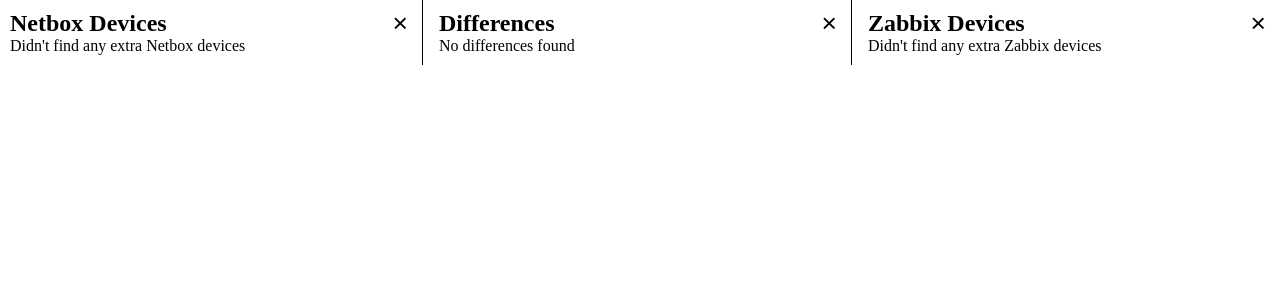
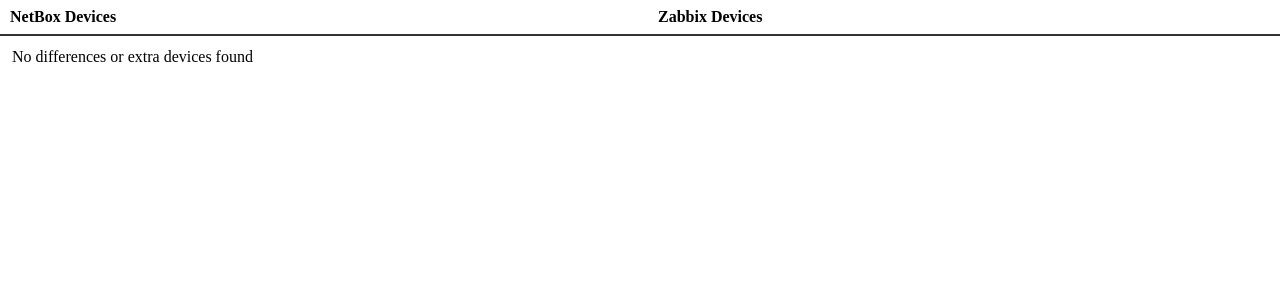
Before and after one commit to LukacMatej/netbox_zabbix_comparator, a FastAPI app: template templates/compare_output.html in a window 1280 px wide. Shown: the top 300 px of the page. Run offline with FastAPI, Linux system fonts and the light colour scheme; the template is opened without the code that fills it, so the values that code supplies are empty; parts of the project's set-up code (start-up, migrations or seed data) failed here and were passed over.

Commit message:
Render output as table, with highlighting differences

```diff
--- a/app/compare/service/compare_service.py
+++ b/app/compare/service/compare_service.py
@@ -623,7 +623,6 @@ def compare_devices(
     return different_devices, nb_devices, zb_devices
 
 def compare(
-    hostgroup_filter: str,
 ) -> Exception | tuple[list[device_difference_model], list[device_model], list[device_model]]:
     """
     Compare devices between Netbox and Zabbix systems.
@@ -651,7 +650,7 @@ def compare(
         return Exception(nb_device_list)
     log.logger.debug("Netbox Devices:")
     log.logger.debug(ds.print_devices(nb_device_list))
-    zb_device_list: list[device_model] | str = ds.get_zb_devices(zb_key, zb_ip, hostgroup_filter)
+    zb_device_list: list[device_model] | str = ds.get_zb_devices(zb_key, zb_ip)
     if isinstance(zb_device_list, str):
         log.logger.error("Error: %s", zb_device_list)
         return Exception(zb_device_list)
--- a/server.py
+++ b/server.py
@@ -66,7 +66,6 @@ if proxy_root_path and not proxy_root_path.startswith("/"):
     proxy_root_path = "/" + proxy_root_path
 app = FastAPI(root_path=proxy_root_path, title="NetBox Zabbix Compare")
 templates = Jinja2Templates(directory="templates")
-filter_hostgroup = ""
 
 def dict_to_address(data: dict) -> Address:
     return Address(address=data["address"], dns_name=data["dns_name"])
@@ -182,37 +181,18 @@ def test(request: Request) -> HTMLResponse:
     """
     netbox_url: str | None = os.environ.get("NETBOX_IP")
     zabbix_url: str | None = os.environ.get("ZABBIX_IP")
+    excluded_hostgroups: str = os.environ.get("EXCLUDED_HOSTGROUPS", "")
     return templates.TemplateResponse(
         request,
         "index.html",
-        {"request": request, "netbox_url": netbox_url, "zabbix_url": zabbix_url},
+        {
+            "request": request,
+            "netbox_url": netbox_url,
+            "zabbix_url": zabbix_url,
+            "excluded_hostgroups": excluded_hostgroups,
+        },
         status_code=200,
     )
-
-@app.get("/zabbix_hostgroups", name="zabbix_hostgroups", response_class=HTMLResponse)
-def zabbix_hostgroups(request: Request) -> HTMLResponse:
-    """Returns the nav-bar dropdown partial listing all Zabbix hostgroups."""
-    hostgroups = ss.list_zabbix_hostgroups()
-    error = hostgroups if isinstance(hostgroups, str) else None
-    return templates.TemplateResponse(
-        request,
-        "hostgroup_dropdown_content.html",
-        {"hostgroups": [] if error else hostgroups, "error": error},
-        status_code=200,
-    )
-
-@app.post("/select_hostgroup", name="select_hostgroup", response_class=PlainTextResponse)
-async def select_hostgroup(request: Request) -> Response:
-    """Sets the hostgroup to exclude, used by run_compare/run_compare_sync."""
-    global filter_hostgroup
-    try:
-        payload = await request.json()
-    except ValueError:
-        return PlainTextResponse("Invalid or missing JSON body", status_code=400)
-
-    filter_hostgroup = payload.get("hostgroup") or ""
-    log.logger.info("Selected Zabbix hostgroup: %s", filter_hostgroup)
-    return PlainTextResponse("OK", status_code=200)
 
 @app.post(
     "/delete_zabbix_device", name="delete_zabbix_device", response_class=HTMLResponse
@@ -334,9 +314,7 @@ def run_compare(request: Request) -> Response:
     zabbix_ip: str | None = os.environ.get("ZABBIX_IP")
     compare_output: (
         Exception | tuple[list[DeviceDifference], list[Device], list[Device]]
-    ) = ct.compare(
-        hostgroup_filter=filter_hostgroup
-    )
+    ) = ct.compare()
     if isinstance(compare_output, Exception):
         return PlainTextResponse(str(compare_output), status_code=500)
     differences: list[DeviceDifference] = compare_output[0]
@@ -408,9 +386,7 @@ def run_compare_sync(request: Request) -> Response:
     zabbix_ip: str | None = os.environ.get("ZABBIX_IP")
     compare_output: (
         Exception | tuple[list[DeviceDifference], list[Device], list[Device]]
-    ) = ct.compare(
-    	hostgroup_filter=filter_hostgroup
-    )
+    ) = ct.compare()
     if isinstance(compare_output, Exception):
         return PlainTextResponse(str(compare_output), status_code=500)
     differences: list[DeviceDifference] = compare_output[0]
--- a/templates/compare_output_content.html
+++ b/templates/compare_output_content.html
@@ -141,18 +141,199 @@
 		background-color: lightgreen;
 		border-radius: 2px;
 	}
+	.compare-table {
+		display: flex;
+		flex-direction: column;
+		--nb-col-width: 50%;
+		--zb-col-width: 50%;
+	}
+	.compare-header-row {
+		display: flex;
+		gap: 6px;
+		font-weight: bold;
+		padding: 8px 10px;
+		border-bottom: 2px solid #333;
+		position: sticky;
+		top: 0;
+		background: #fff;
+		z-index: 1;
+	}
+	.compare-header-cell {
+		flex: 0 0 var(--nb-col-width);
+		cursor: pointer;
+		user-select: none;
+	}
+	.compare-header-cell[data-col="zb"] {
+		flex-basis: var(--zb-col-width);
+	}
+	.compare-col-resizer {
+		flex: 0 0 6px;
+		cursor: col-resize;
+		background: transparent;
+	}
+	.compare-col-resizer:hover,
+	.compare-col-resizer.active {
+		background: #ccc;
+	}
+	.compare-section-label {
+		font-weight: bold;
+		font-size: 1.1em;
+		padding: 12px 10px 4px;
+	}
+	.compare-row {
+		display: flex;
+		flex-direction: column;
+		padding: 10px;
+		border-bottom: 1px solid #ddd;
+	}
+	.compare-row-cells {
+		display: flex;
+		gap: 6px;
+		align-items: flex-start;
+	}
+	.cell {
+		padding: 6px 10px;
+		min-width: 0;
+	}
+	.cell-nb {
+		flex: 0 0 var(--nb-col-width);
+	}
+	.cell-zb {
+		flex: 0 0 var(--zb-col-width);
+	}
+	.cell-empty {
+		color: #888;
+		font-style: italic;
+	}
+	.compare-table.hide-nb .cell-nb,
+	.compare-table.hide-nb .compare-header-cell[data-col="nb"] {
+		display: none;
+	}
+	.compare-table.hide-zb .cell-zb,
+	.compare-table.hide-zb .compare-header-cell[data-col="zb"] {
+		display: none;
+	}
+	.compare-table.hide-nb .cell-zb,
+	.compare-table.hide-zb .cell-nb {
+		flex: 1 1 auto;
+	}
+	.row--diff {
+		background: #fff8d6;
+	}
+	.row--create {
+		background: #e6f9ec;
+	}
+	.row--delete {
+		background: #fdecea;
+	}
+	.cell-actions {
+		text-align: center;
+		margin-top: 10px;
+	}
 </style>
-<div class="container">
-	<div class="column">
-		<div class="header">Netbox Devices<button type="button" class="col-hide-btn" title="Hide column">&times;</button></div>
+<div class="compare-table" id="compare-table">
+	<div class="compare-header-row">
+		<div class="compare-header-cell" data-col="nb" title="Click to hide/show column">NetBox Devices</div>
+		<div class="compare-col-resizer" id="compare-col-resizer"></div>
+		<div class="compare-header-cell" data-col="zb" title="Click to hide/show column">Zabbix Devices</div>
+	</div>
+
+	{% if differences %}
+	<div class="compare-section-label">Differences (update Zabbix)</div>
+	{% for difference in differences %}
+	{% set diff_text = ' ' + (difference.differences[0] | join(' ')) + ' ' %}
+	<div class="compare-row row--diff">
+		<div class="compare-row-cells">
+			<div class="cell cell-nb">
+				<p><strong>{{ diff_html(difference.zb_device.name, difference.nb_device.name, 'new') if ' name ' in diff_text else difference.nb_device.name }}</strong></p>
+				<div>Interfaces:</div>
+				{% for interface in difference.nb_device.interfaces %}
+				{% set zb_iface = safe_index(difference.zb_device.interfaces, loop.index0) %}
+				<div class="tab-interface">
+					<p>Port Type: {% if
+					interface.port_type %} {{ diff_html(zb_iface.port_type if zb_iface else '', interface.port_type, 'new') if ' port_type ' in diff_text else interface.port_type }} {% else %} None
+					{% endif %}</p>
+				</div>
+				<div class="tab-interface">Addresses:</div>
+				{% for address in interface.addresses %}
+				{% set zb_addr = safe_index(zb_iface.addresses, loop.index0) if zb_iface else none %}
+				<div class="tab-address">
+					{% if address.address %}<p>IP address: {{ diff_html(zb_addr.address if zb_addr else '', address.address, 'new') if ' address ' in diff_text else address.address }}</p>
+					{% endif %}
+					{% if address.dns_name %}<p>DNS Name: {{ diff_html(zb_addr.dns_name if zb_addr else '', address.dns_name, 'new') if ' dns_name ' in diff_text else address.dns_name }}</p>
+					{% endif %}
+				</div>
+				{% endfor %} {% endfor %}
+				<p>
+					Hostgroup: {{ diff_html(difference.zb_device.hostgroup, difference.nb_device.hostgroup, 'new') if ' hostgroup ' in diff_text else difference.nb_device.hostgroup }}</p>
+				{% if difference.nb_device.description %}
+					<p>Description: {{ diff_html(difference.zb_device.description, difference.nb_device.description, 'new') if ' description ' in diff_text else difference.nb_device.description }}</p>
+				{% endif %}
+				<p>Status: {{ diff_html(difference.zb_device.status, difference.nb_device.status, 'new') if ' status ' in diff_text else difference.nb_device.status }}</p>
+				<p>Templates: {{ diff_html(difference.zb_device.templates, difference.nb_device.templates, 'new') if ' templates ' in diff_text else difference.nb_device.templates }}</p>
+			</div>
+			<div class="cell cell-zb">
+				<p><strong>{{ diff_html(difference.zb_device.name, difference.nb_device.name, 'old') if ' name ' in diff_text else difference.zb_device.name }}</strong></p>
+				<div>Interfaces:</div>
+				{% for interface in difference.zb_device.interfaces %}
+				{% set nb_iface = safe_index(difference.nb_device.interfaces, loop.index0) %}
+				<div class="tab-interface">
+					<p>Port Type: {% if
+					interface.port_type %} {{ diff_html(interface.port_type, nb_iface.port_type if nb_iface else '', 'old') if ' port_type ' in diff_text else interface.port_type }} {% else %} None
+					{% endif %}</p>
+				</div>
+				<div class="tab-interface">Addresses:</div>
+				{% for address in interface.addresses %}
+				{% set nb_addr = safe_index(nb_iface.addresses, loop.index0) if nb_iface else none %}
+				<div class="tab-address">
+					{% if address.address %}<p>IP address: {{ diff_html(address.address, nb_addr.address if nb_addr else '', 'old') if ' address ' in diff_text else address.address }}</p>
+					{% endif %}
+					{% if address.dns_name %}<p>DNS Name: {{ diff_html(address.dns_name, nb_addr.dns_name if nb_addr else '', 'old') if ' dns_name ' in diff_text else address.dns_name }}</p>
+					{% endif %}
+				</div>
+				{% endfor %} {% endfor %}
+				<p>
+					Hostgroup: {{ diff_html(difference.zb_device.hostgroup, difference.nb_device.hostgroup, 'old') if ' hostgroup ' in diff_text else difference.zb_device.hostgroup }}</p>
+				{% if difference.zb_device.description %}
+					<p>Description: {{ diff_html(difference.zb_device.description, difference.nb_device.description, 'old') if ' description ' in diff_text else difference.zb_device.description }}</p>
+				{% endif %}
+				<p>Status: {{ diff_html(difference.zb_device.status, difference.nb_device.status, 'old') if ' status ' in diff_text else difference.zb_device.status }}</p>
+				<p>Templates: {{ diff_html(difference.zb_device.templates, difference.nb_device.templates, 'old') if ' templates ' in diff_text else difference.zb_device.templates }}</p>
+			</div>
+		</div>
+		<div class="cell-actions">
+			<div class="button-create">
+				<button
+					type="button"
+					hx-post="{{ url_for('synchronize_zabbix_device') }}"
+					hx-vals='{{ difference_to_dict(difference) | tojson }}'
+					hx-ext="json-enc"
+					hx-target="this"
+					hx-swap="outerHTML"
+					hx-indicator="#comparison-loading"
+					hx-push-url="false"
+				>
+					<strong
+						>Synchronize Zabbix Device
+					</strong>
+				</button>
+			</div>
+		</div>
+	</div>
+	{% endfor %}
+	{% endif %}
+
 	{% if netbox_devices %}
-		<div class="lines">
+	<div class="compare-section-label">NetBox-only (create in Zabbix)</div>
 	{% for device in netbox_devices %}
-			<div><strong>{{ device.name }}</strong></div>
+	<div class="compare-row row--create">
+		<div class="compare-row-cells">
+			<div class="cell cell-nb">
+				<p><strong>{{ device.name }}</strong></p>
 				<div>Interfaces:</div>
 				{% for interface in device.interfaces %}
 				<div class="tab-interface">
-				Interface: {{ interface.name }}, Port Type: {% if
+					Port Type: {% if
 					interface.port_type %} {{interface.port_type}} {% else %} None
 					{% endif %}
 				</div>
@@ -185,124 +366,25 @@
 						</strong>
 					</button>
 				</div>
-			<div class="line">Oddeleni</div>
-			{% endfor %}
 			</div>
-		{% else %}
-		<div>Didn't find any extra Netbox devices</div>
-		{% endif %}
-	</div>
-	<div class="col-resizer"></div>
-
-	<div class="column">
-		<div class="header">Differences<button type="button" class="col-hide-btn" title="Hide column">&times;</button></div>
-		{% if differences %}
-		<div class="lines">
-			{% for difference in differences %}
-			{% set diff_text = ' ' + (difference.differences[0] | join(' ')) + ' ' %}
-			<p><strong>Netbox: {{ diff_html(difference.zb_device.name, difference.nb_device.name, 'new') if ' name ' in diff_text else difference.nb_device.name }}</strong></p>
-			<div class="interfaces">Interfaces:</div>
-			{% for interface in difference.nb_device.interfaces %}
-			{% set zb_iface = safe_index(difference.zb_device.interfaces, loop.index0) %}
-			<div class="tab-interface">
-				Interface: {{ interface.name }} <p>Port Type: {% if
-				interface.port_type %} {{ diff_html(zb_iface.port_type if zb_iface else '', interface.port_type, 'new') if ' port_type ' in diff_text else interface.port_type }} {% else %} None
-				{% endif %}</p>
-			</div>
-			<div class="tab-interface">Addresses:</div>
-			{% for address in interface.addresses %}
-			{% set zb_addr = safe_index(zb_iface.addresses, loop.index0) if zb_iface else none %}
-			<div class="tab-address">
-				{% if address.address %}<p>IP address: {{ diff_html(zb_addr.address if zb_addr else '', address.address, 'new') if ' address ' in diff_text else address.address }}</p>
-				{% endif %}
-				{% if address.dns_name %}<p>DNS Name: {{ diff_html(zb_addr.dns_name if zb_addr else '', address.dns_name, 'new') if ' dns_name ' in diff_text else address.dns_name }}</p>
-				{% endif %}
-			</div>
-			{% endfor %} {% endfor %}
-			<p>
-				Hostgroup: {{ diff_html(difference.zb_device.hostgroup, difference.nb_device.hostgroup, 'new') if ' hostgroup ' in diff_text else difference.nb_device.hostgroup }}</p>
-			{% if difference.nb_device.description %}
-				<p>Description: {{ diff_html(difference.zb_device.description, difference.nb_device.description, 'new') if ' description ' in diff_text else difference.nb_device.description }}</p>
-			{% endif %}
-			<p>Status: {{ diff_html(difference.zb_device.status, difference.nb_device.status, 'new') if ' status ' in diff_text else difference.nb_device.status }}</p>
-			<p>Templates: {{ diff_html(difference.zb_device.templates, difference.nb_device.templates, 'new') if ' templates ' in diff_text else difference.nb_device.templates }}</p>
-			<br />
-			<div class="differences">
-				<div>
-					<div><strong>Same:</strong></div>
-					{% for difference in difference.differences[1] %}
-					<div class="tab-interface">{{ difference }}</div>
-					{% endfor %}
-				</div>
-				<div>
-					<div><strong>Differences:</strong></div>
-					{% for difference in difference.differences[0] %}
-					<p class="tab-interface" style="background-color: lightcoral;">{{ difference }}</p>
-					{% endfor %}
+			<div class="cell cell-zb cell-empty">Not present in Zabbix</div>
 		</div>
 	</div>
-			<br />
-			<p><strong>Zabbix: {{ diff_html(difference.zb_device.name, difference.nb_device.name, 'old') if ' name ' in diff_text else difference.zb_device.name }}</strong></p>
-			<div>Interfaces:</div>
-			{% for interface in difference.zb_device.interfaces %}
-			{% set nb_iface = safe_index(difference.nb_device.interfaces, loop.index0) %}
-			<div class="tab-interface">
-				<p>Port Type: {% if
-				interface.port_type %} {{ diff_html(interface.port_type, nb_iface.port_type if nb_iface else '', 'old') if ' port_type ' in diff_text else interface.port_type }} {% else %} None
-				{% endif %}</p>
-			</div>
-			<div class="tab-interface">Addresses:</div>
-			{% for address in interface.addresses %}
-			{% set nb_addr = safe_index(nb_iface.addresses, loop.index0) if nb_iface else none %}
-			<div class="tab-address">
-				{% if address.address %}<p>IP address: {{ diff_html(address.address, nb_addr.address if nb_addr else '', 'old') if ' address ' in diff_text else address.address }}</p>
+	{% endfor %}
 	{% endif %}
-				{% if address.dns_name %}<p>DNS Name: {{ diff_html(address.dns_name, nb_addr.dns_name if nb_addr else '', 'old') if ' dns_name ' in diff_text else address.dns_name }}</p>
-				{% endif %}
-			</div>
-			{% endfor %} {% endfor %}
-			<p>
-				Hostgroup: {{ diff_html(difference.zb_device.hostgroup, difference.nb_device.hostgroup, 'old') if ' hostgroup ' in diff_text else difference.zb_device.hostgroup }}</p>
-			{% if difference.zb_device.description %}
-				<p>Description: {{ diff_html(difference.zb_device.description, difference.nb_device.description, 'old') if ' description ' in diff_text else difference.zb_device.description }}</p>
-			{% endif %}
-			<p>Status: {{ diff_html(difference.zb_device.status, difference.nb_device.status, 'old') if ' status ' in diff_text else difference.zb_device.status }}</p>
-			<p>Templates: {{ diff_html(difference.zb_device.templates, difference.nb_device.templates, 'old') if ' templates ' in diff_text else difference.zb_device.templates }}</p>
-			<div class="button-create">
-				<button
-					type="button"
-					hx-post="{{ url_for('synchronize_zabbix_device') }}"
-					hx-vals='{{ difference_to_dict(difference) | tojson }}'
-					hx-ext="json-enc"
-					hx-target="this"
-					hx-swap="outerHTML"
-					hx-indicator="#comparison-loading"
-					hx-push-url="false"
-				>
-					<strong
-						>Synchronize Zabbix Device
-					</strong>
-				</button>
-			</div>
-			<div class="line">Oddeleni</div>
-			{% endfor %}
-		</div>
-		{% else %}
-		<div>No differences found</div>
-		{% endif %}
-	</div>
-	<div class="col-resizer"></div>
 
-	<div class="column">
-		<div class="header">Zabbix Devices<button type="button" class="col-hide-btn" title="Hide column">&times;</button></div>
 	{% if zabbix_devices %}
-		<div class="lines">
+	<div class="compare-section-label">Zabbix-only (delete from Zabbix)</div>
 	{% for device in zabbix_devices %}
-			<div><strong>{{ device.name }}</strong></div>
+	<div class="compare-row row--delete">
+		<div class="compare-row-cells">
+			<div class="cell cell-nb cell-empty">Not present in NetBox</div>
+			<div class="cell cell-zb">
+				<p><strong>{{ device.name }}</strong></p>
 				<div>Interfaces:</div>
 				{% for interface in device.interfaces %}
 				<div class="tab-interface">
-				Interface: {{ interface.name }}, Port Type: {% if
+					Port Type: {% if
 					interface.port_type %} {{interface.port_type}} {% else %} None
 					{% endif %}
 				</div>
@@ -336,13 +418,15 @@
 						</strong>
 					</button>
 				</div>
-			<div class="line">Oddeleni</div>
+			</div>
+		</div>
+	</div>
 	{% endfor %}
-		</div>
-		{% else %}
-		<div>Didn't find any extra Zabbix devices</div>
 	{% endif %}
-	</div>
+
+	{% if not differences and not netbox_devices and not zabbix_devices %}
+	<div style="padding: 12px;">No differences or extra devices found</div>
+	{% endif %}
 </div>
 
 {% if synchronization and sync_output %}
@@ -450,3 +534,51 @@
 		initHideButtons();
 	})();
 </script>
+
+<script>
+	(function () {
+		const table = document.getElementById("compare-table");
+		if (!table) {
+			return;
+		}
+		const MIN_COL_PX = 80;
+
+		const resizer = document.getElementById("compare-col-resizer");
+		resizer.addEventListener("mousedown", function (e) {
+			e.preventDefault();
+			const headerRow = table.querySelector(".compare-header-row");
+			const leftCell = headerRow.querySelector('[data-col="nb"]');
+			const rightCell = headerRow.querySelector('[data-col="zb"]');
+			const startX = e.clientX;
+			const leftStartWidth = leftCell.getBoundingClientRect().width;
+			const rightStartWidth = rightCell.getBoundingClientRect().width;
+			resizer.classList.add("active");
+			document.body.style.userSelect = "none";
+
+			function onMouseMove(moveEvent) {
+				const dx = moveEvent.clientX - startX;
+				const newLeft = Math.max(MIN_COL_PX, leftStartWidth + dx);
+				const newRight = Math.max(MIN_COL_PX, rightStartWidth - dx);
+				table.style.setProperty("--nb-col-width", newLeft + "px");
+				table.style.setProperty("--zb-col-width", newRight + "px");
+			}
+
+			function onMouseUp() {
+				resizer.classList.remove("active");
+				document.body.style.userSelect = "";
+				document.removeEventListener("mousemove", onMouseMove);
+				document.removeEventListener("mouseup", onMouseUp);
+			}
+
+			document.addEventListener("mousemove", onMouseMove);
+			document.addEventListener("mouseup", onMouseUp);
+		});
+
+		table.querySelectorAll(".compare-header-cell").forEach(function (headerCell) {
+			headerCell.addEventListener("click", function () {
+				const col = headerCell.dataset.col;
+				table.classList.toggle(col === "nb" ? "hide-nb" : "hide-zb");
+			});
+		});
+	})();
+</script>
```
Also changed, not shown: README.cs.md (+8 -0 lines), app/compare/service/synchronization_service.py (+0 -34 lines), app/device/service/device_service.py (+2 -6 lines), templates/hostgroup_dropdown_content.html (deleted, +0 -20 lines), templates/index.html (+19 -63 lines), tests/test_server.py (+4 -52 lines), tests/unit_app/compare/service/test_compare_service.py (+2 -2 lines), tests/unit_app/compare/service/test_synchronization_service.py (+0 -57 lines), tests/unit_app/device/service/test_device_service.py (+3 -1 lines), README.md. Lines whose indentation alone changed are shown as unchanged.
